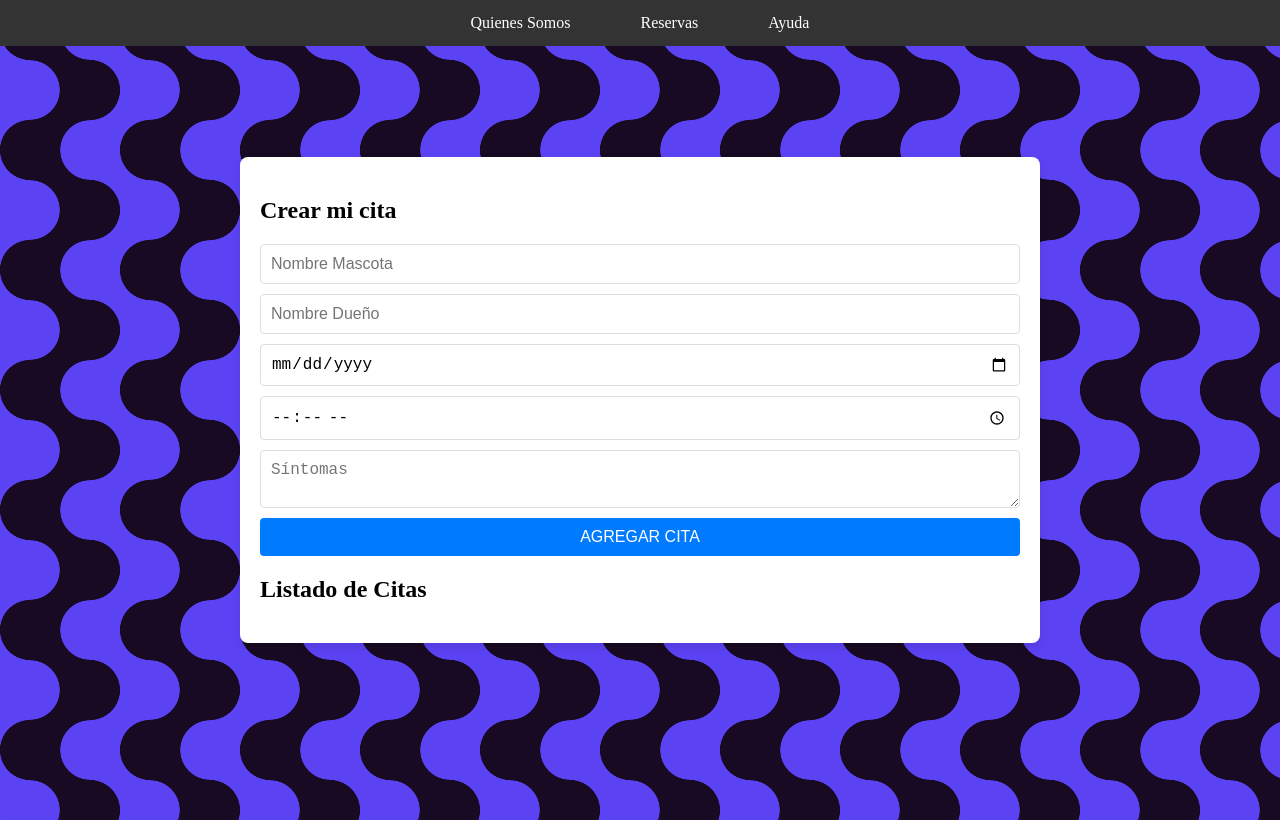
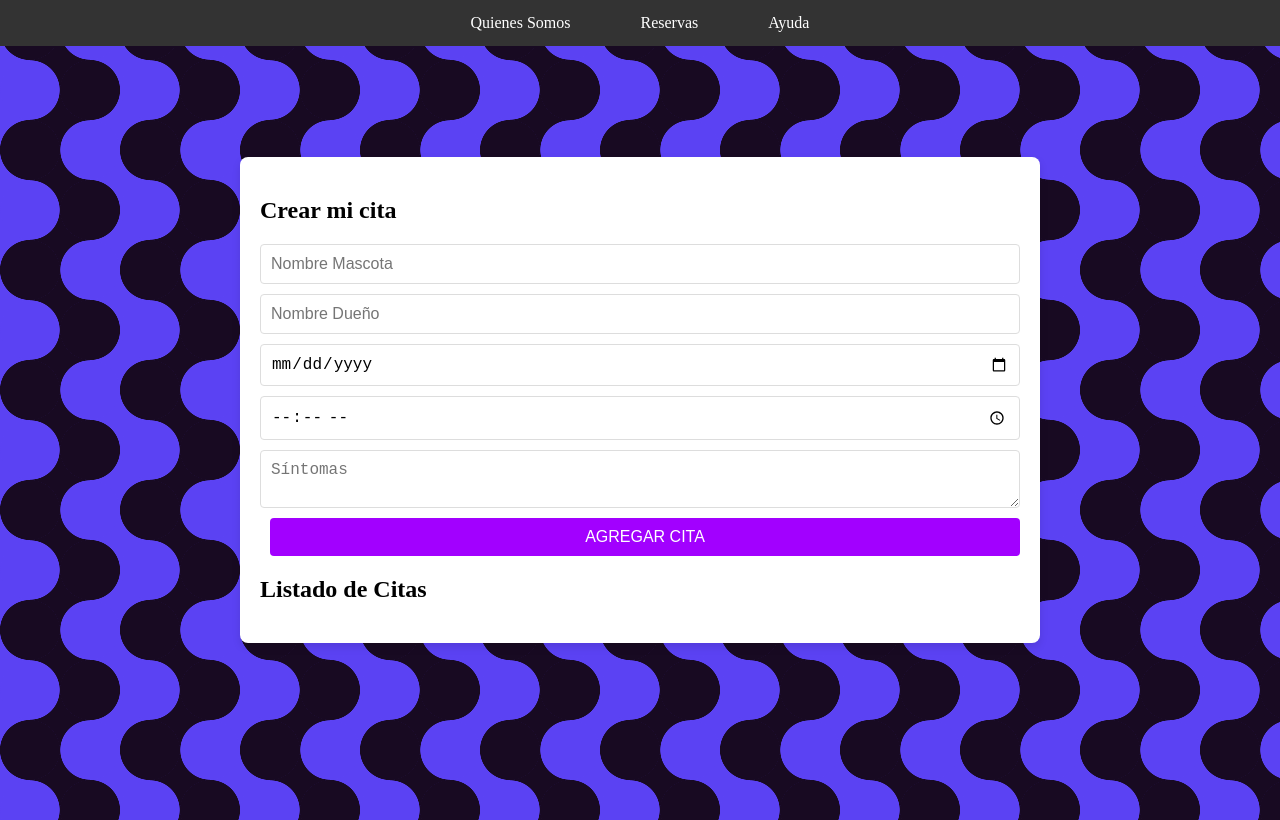
Before and after one commit to LaraFarina/gestordecitas-rb-f, a Next.js app: page /reservas in a window 1280 px wide. Built offline with nearby package versions, Linux system fonts and the light colour scheme.

Commit message:
Falta de contacto :) css

```diff
--- a/src/app/components/Formulariocomp.js
+++ b/src/app/components/Formulariocomp.js
@@ -15,7 +15,7 @@ export default function FormularioComponente({
         <input type="date" value={fecha} onChange={(e) => setFecha(e.target.value)} required />
         <input type="time" value={hora} onChange={(e) => setHora(e.target.value)} required />
         <textarea value={sintomas} onChange={(e) => setSintomas(e.target.value)} placeholder="Síntomas" required />
-        <button type="submit">AGREGAR CITA</button>
+        <button type="submit" className='ag'>AGREGAR CITA</button>
       </form>
     </div>
   );
--- a/src/app/reservas/style.css
+++ b/src/app/reservas/style.css
@@ -39,7 +39,8 @@
   /* Estilo para el botón de enviar del formulario */
   button {
     padding: 10px 20px;
-    background-color: #007bff; /* Color de fondo azul */
+    margin-left:10px;
+    background-color: #ff0000; /* Color de fondo azul */
     color: #ffffff; /* Texto blanco */
     border: none;
     border-radius: 4px;
@@ -49,9 +50,20 @@
   }
 
   button:hover {
-    background-color: #0056b3; /* Color de fondo azul oscuro en hover */
+    background-color: #b30000; /* Color de fondo azul oscuro en hover */
   }
 
+  .ag{
+    padding: 10px 20px;
+    margin-left:10px;
+    background-color: #a200ff; /* Color de fondo azul */
+    color: #ffffff; /* Texto blanco */
+    border: none;
+    border-radius: 4px;
+    cursor: pointer;
+    font-size: 16px;
+    transition: background-color 0.3s ease;
+  }
   /* Estilo para la lista de citas */
   .listado {
     list-style: none;
```
Also changed, not shown: src/app/quienes-somos/style.css (added, +29 -0 lines).
